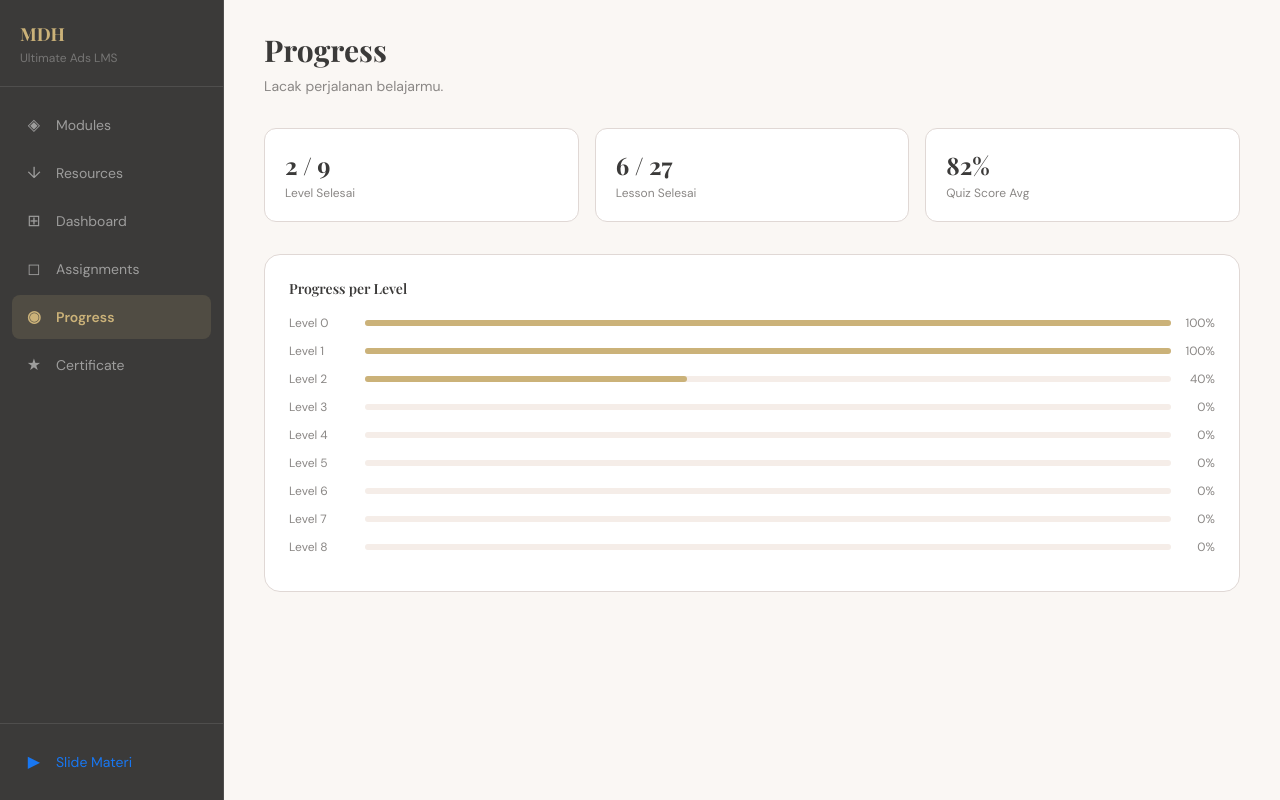
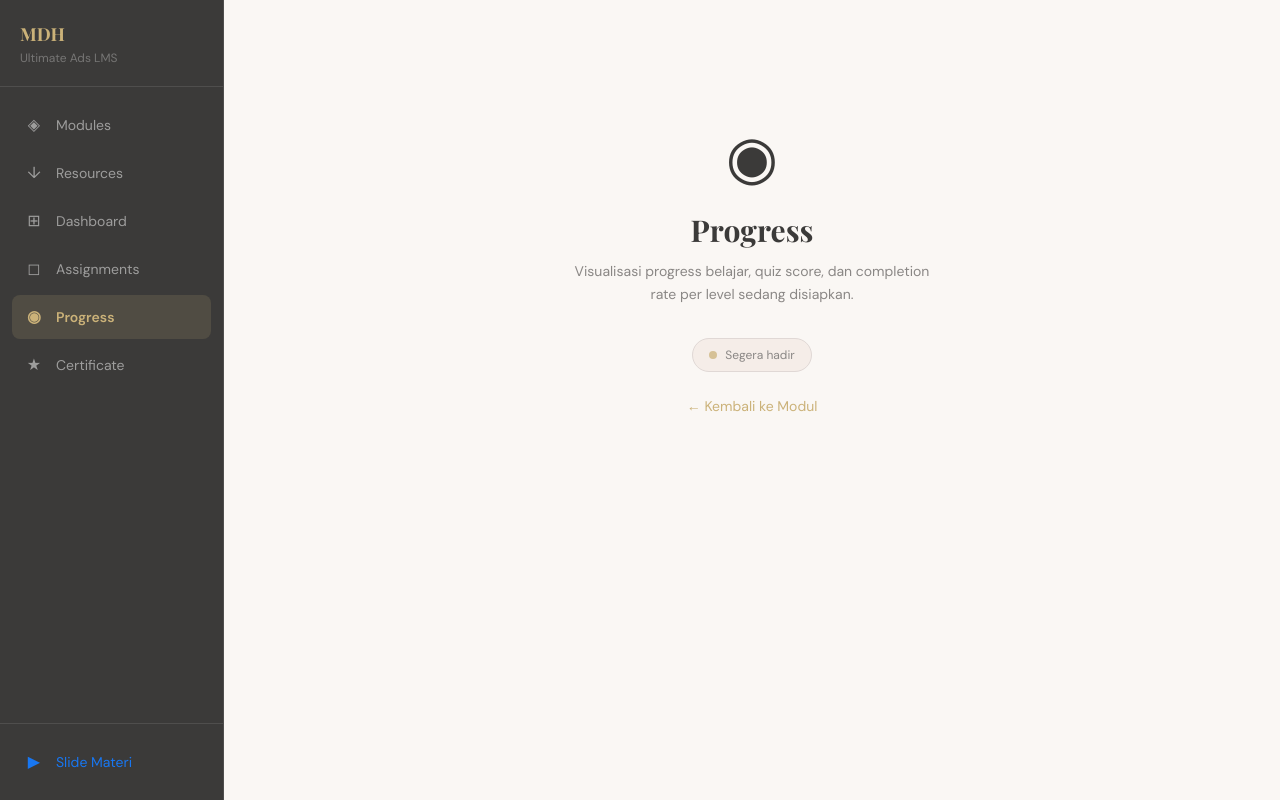
Before and after one commit to maharanidigitalhub-dev/LMS, a Next.js app: page /progress in a window 1280 px wide. Built offline with nearby package versions, Linux system fonts and the light colour scheme; a web font is replaced by a local one.

Commit message:
feat: clean coming soon pages for dashboard, assignments, progress, certificate

```diff
--- a/src/app/(dashboard)/certificate/page.tsx
+++ b/src/app/(dashboard)/certificate/page.tsx
@@ -1,20 +1,11 @@
+import ComingSoon from '@/components/ui/coming-soon'
+
 export default function CertificatePage() {
   return (
-    <div>
-      <h1 className="font-display text-3xl font-bold text-mdh-dark mb-2">Certificate</h1>
-      <p className="text-mdh-mid text-sm mb-8">Sertifikat tersedia setelah menyelesaikan seluruh Level 0–8.</p>
-      <div className="bg-white rounded-2xl border-2 border-dashed border-mdh-border p-12 text-center">
-        <div className="text-5xl mb-4">🏆</div>
-        <h2 className="font-display text-xl font-bold text-mdh-dark mb-2">Belum tersedia</h2>
-        <p className="text-mdh-mid text-sm">Selesaikan semua 9 level untuk membuka sertifikat kelulusanmu sebagai <strong>Beginner Digital Advertiser</strong>.</p>
-        <div className="mt-6 bg-mdh-warm rounded-xl p-4 text-left max-w-xs mx-auto">
-          <div className="text-xs text-mdh-mid mb-2">Progress sertifikat</div>
-          <div className="bg-mdh-border rounded-full h-2">
-            <div className="bg-mdh-gold h-2 rounded-full" style={{ width: '22%' }} />
-          </div>
-          <div className="text-xs text-mdh-mid mt-1">2 dari 9 level selesai</div>
-        </div>
-      </div>
-    </div>
+    <ComingSoon
+      icon="★"
+      title="Certificate"
+      description="Sertifikat kelulusan akan tersedia setelah semua 9 level selesai dan fitur ini aktif."
+    />
   )
 }
--- a/src/app/(dashboard)/progress/page.tsx
+++ b/src/app/(dashboard)/progress/page.tsx
@@ -1,34 +1,11 @@
+import ComingSoon from '@/components/ui/coming-soon'
+
 export default function ProgressPage() {
   return (
-    <div>
-      <h1 className="font-display text-3xl font-bold text-mdh-dark mb-2">Progress</h1>
-      <p className="text-mdh-mid text-sm mb-8">Lacak perjalanan belajarmu.</p>
-      <div className="grid grid-cols-1 sm:grid-cols-3 gap-4 mb-8">
-        {[
-          { label: 'Level Selesai', val: '2 / 9' },
-          { label: 'Lesson Selesai', val: '6 / 27' },
-          { label: 'Quiz Score Avg', val: '82%' },
-        ].map(s => (
-          <div key={s.label} className="bg-white rounded-xl border border-mdh-border p-5">
-            <div className="font-display text-2xl font-bold text-mdh-dark">{s.val}</div>
-            <div className="text-xs text-mdh-mid mt-1">{s.label}</div>
-          </div>
-        ))}
-      </div>
-      <div className="bg-white rounded-2xl border border-mdh-border p-6">
-        <h2 className="font-semibold text-mdh-dark text-sm mb-4">Progress per Level</h2>
-        {[0,1,2,3,4,5,6,7,8].map(n => (
-          <div key={n} className="flex items-center gap-3 mb-3">
-            <span className="text-xs text-mdh-mid w-16">Level {n}</span>
-            <div className="flex-1 bg-mdh-warm rounded-full h-1.5">
-              <div className="bg-mdh-gold h-1.5 rounded-full" style={{ width: n < 2 ? '100%' : n === 2 ? '40%' : '0%' }} />
-            </div>
-            <span className="text-xs text-mdh-mid w-8 text-right">
-              {n < 2 ? '100%' : n === 2 ? '40%' : '0%'}
-            </span>
-          </div>
-        ))}
-      </div>
-    </div>
+    <ComingSoon
+      icon="◉"
+      title="Progress"
+      description="Visualisasi progress belajar, quiz score, dan completion rate per level sedang disiapkan."
+    />
   )
 }
```
